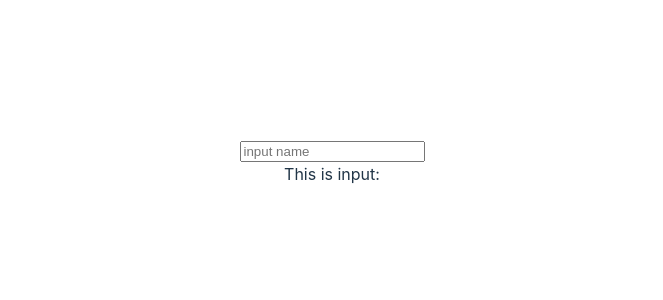
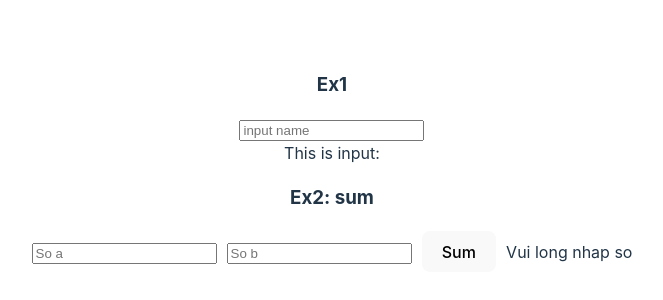
Before and after one commit to phuong261104/Tuan2_HuynhThanhPhuong_22671361, a React (Vite) app in the folder lab_tuan2/: page / in a window 1280 px wide. Shown: the part 238-538 px from the top of the page, without its empty margins (308-971 px from the left). Built offline with nearby package versions, Linux system fonts and the light colour scheme.

Commit message:
Finish Ex2

```diff
--- a/lab_tuan2/src/App.jsx
+++ b/lab_tuan2/src/App.jsx
@@ -3,6 +3,7 @@ import reactLogo from './assets/react.svg'
 import viteLogo from '/vite.svg'
 import './App.css'
 import Ex1 from './component/ex1'
+import Ex2 from './component/ex2'
 
 function App() {
   const [count, setCount] = useState(0)
@@ -10,6 +11,8 @@ function App() {
   return (
     <>
       <Ex1/>
+      <br />
+      <Ex2/>
     </>
   )
 }
--- a/lab_tuan2/src/component/ex1.jsx
+++ b/lab_tuan2/src/component/ex1.jsx
@@ -7,6 +7,7 @@ const Ex1 = () => {
     return (
 
         <>
+        <h3>Ex1</h3>
         <div>
         <input type="text" onChange={(e)=>{setName(e.target.value)}} placeholder="input name"/>
         <br />
--- /dev/null
+++ b/lab_tuan2/src/component/ex2.jsx
@@ -0,0 +1,28 @@
+import { useState } from "react"
+
+const Ex2 = () => {
+    const [a, setA] = useState(0)
+    const [b, setB] = useState(0)
+    const [rs, setRs] = useState()
+
+    const handleOnClick = () => {
+        if(!isNaN(a) && !isNaN(b)){
+            console.log(a,b)
+            setRs(Number(a)+Number(b))
+        }
+    }
+
+    return (
+        <>
+        <h3>Ex2: sum</h3>
+        <input type="number" onChange={(e)=>{setA(e.target.value)}} placeholder="So a" style={{marginRight: "10px"}}/>
+        <input type="number" onChange={(e)=>{setB(e.target.value)}}placeholder="So b" style={{marginRight: "10px"}}/>
+        <button style={{marginRight: "10px"}} onClick={() => {handleOnClick()}}>Sum</button>
+        {
+            rs?<span>{rs}</span>: <span>Vui long nhap so</span>
+        }
+        </>
+    )
+}
+
+export default Ex2
```
